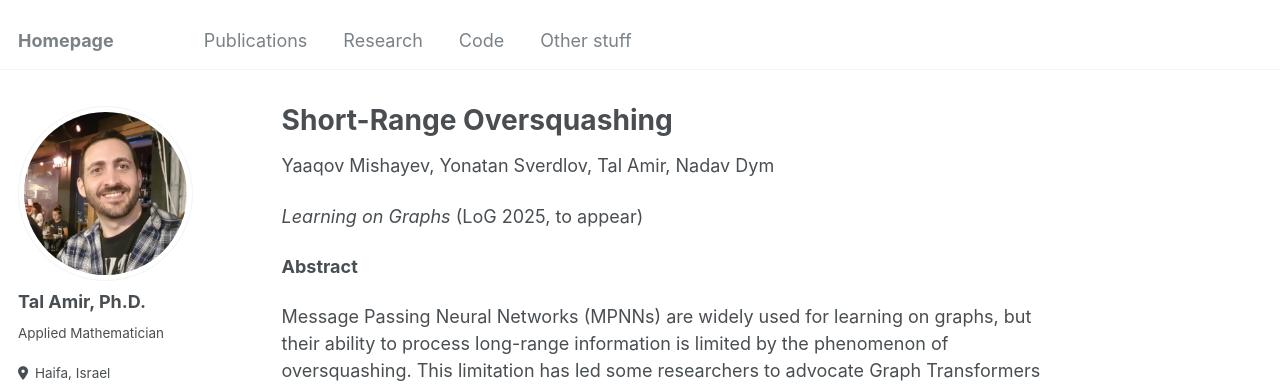
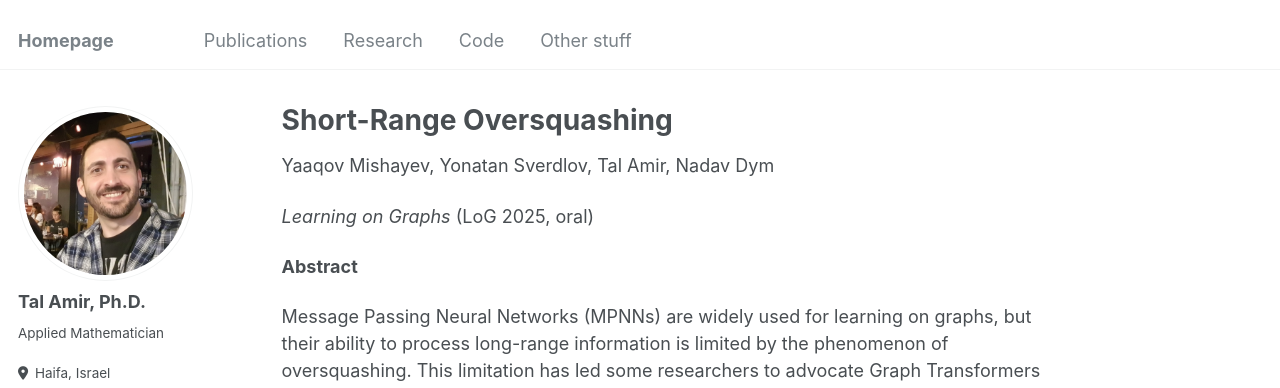
Before and after one commit to tal-amir/tal-amir.github.io, a Jekyll site: the page built from _publications/2025-12 Short-Range Oversquashing.md, in a window 1280 px wide and 900 px high. Shown: the top 388 px of the window. Built offline with Jekyll 4.4.1, drawn with Linux system fonts in a browser that asks for light colours; some web fonts are replaced.

Commit message:
Update venue for Short-Range Oversquashing publication

```diff
--- a/_publications/2025-12 Short-Range Oversquashing.md
+++ b/_publications/2025-12 Short-Range Oversquashing.md
@@ -2,7 +2,7 @@
 title: "Short-Range Oversquashing"
 collection: publications
 permalink: "/publication/2025-12 Short-Range Oversquashing"
-venue: '*Learning on Graphs* (LoG 2025, to appear)'
+venue: '*Learning on Graphs* (LoG 2025, oral)'
 authors: "Yaaqov Mishayev, Yonatan Sverdlov, Tal Amir, Nadav Dym"
 paperurl: 'https://arxiv.org/abs/2511.20406'
 excerpt: #'A short description'
```
